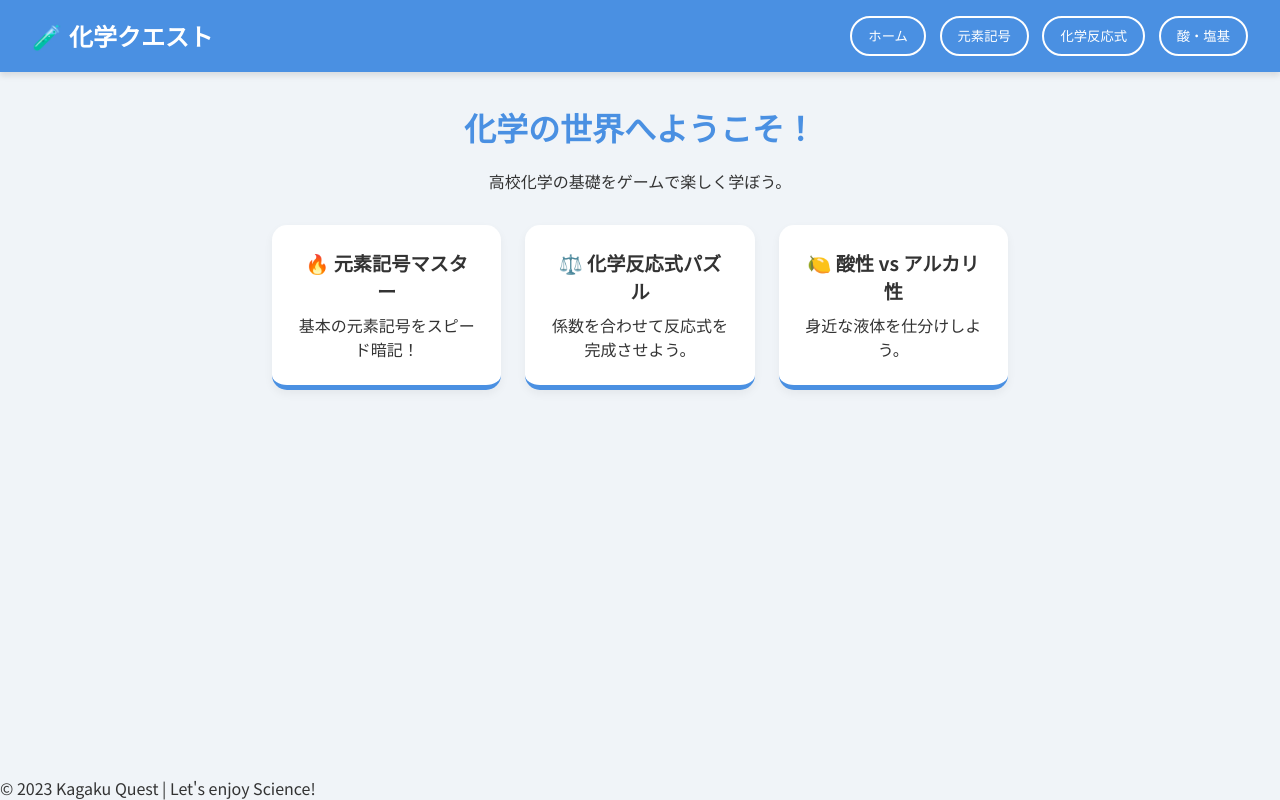
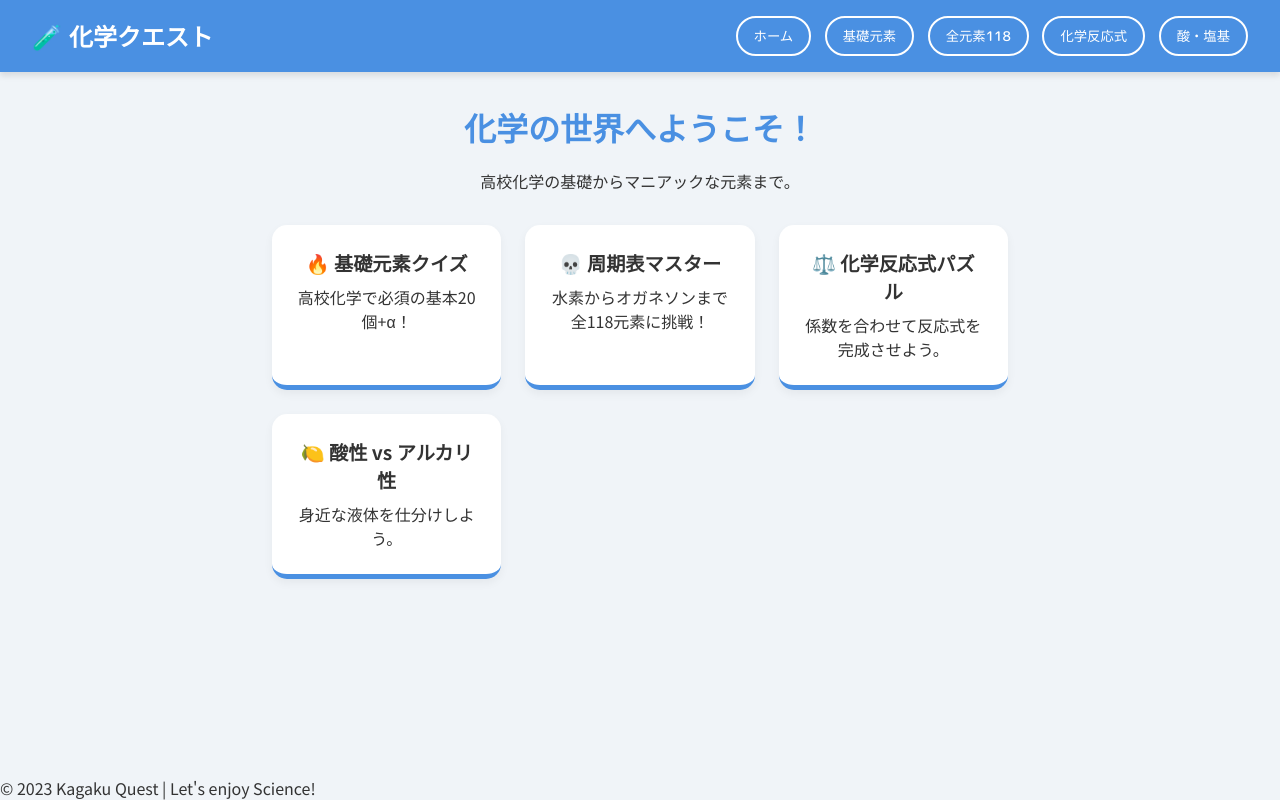
Before and after one commit to itsumray/Chemistrygame-2, a plain HTML site: page index.html in a window 1280 px wide. Drawn offline with Linux system fonts and the light colour scheme.

Commit message:
Update game buttons and descriptions in index.html

```diff
--- a/index.html
+++ b/index.html
@@ -16,7 +16,8 @@
         <div class="logo">🧪 化学クエスト</div>
         <nav>
             <button onclick="showHome()">ホーム</button>
-            <button onclick="loadGame('elements')">元素記号</button>
+            <button onclick="loadGame('elements')">基礎元素</button>
+            <button onclick="loadGame('master')">全元素118</button> <!-- NEW -->
             <button onclick="loadGame('equations')">化学反応式</button>
             <button onclick="loadGame('ph')">酸・塩基</button>
         </nav>
@@ -26,11 +27,15 @@
         <!-- Dynamic content will be loaded here via JavaScript -->
         <div class="hero">
             <h1>化学の世界へようこそ！</h1>
-            <p>高校化学の基礎をゲームで楽しく学ぼう。</p>
+            <p>高校化学の基礎からマニアックな元素まで。</p>
             <div class="menu-grid">
                 <div class="menu-card" onclick="loadGame('elements')">
-                    <h2>🔥 元素記号マスター</h2>
-                    <p>基本の元素記号をスピード暗記！</p>
+                    <h2>🔥 基礎元素クイズ</h2>
+                    <p>高校化学で必須の基本20個+α！</p>
+                </div>
+                <div class="menu-card special-card" onclick="loadGame('master')">
+                    <h2>💀 周期表マスター</h2>
+                    <p>水素からオガネソンまで全118元素に挑戦！</p>
                 </div>
                 <div class="menu-card" onclick="loadGame('equations')">
                     <h2>⚖️ 化学反応式パズル</h2>
```
